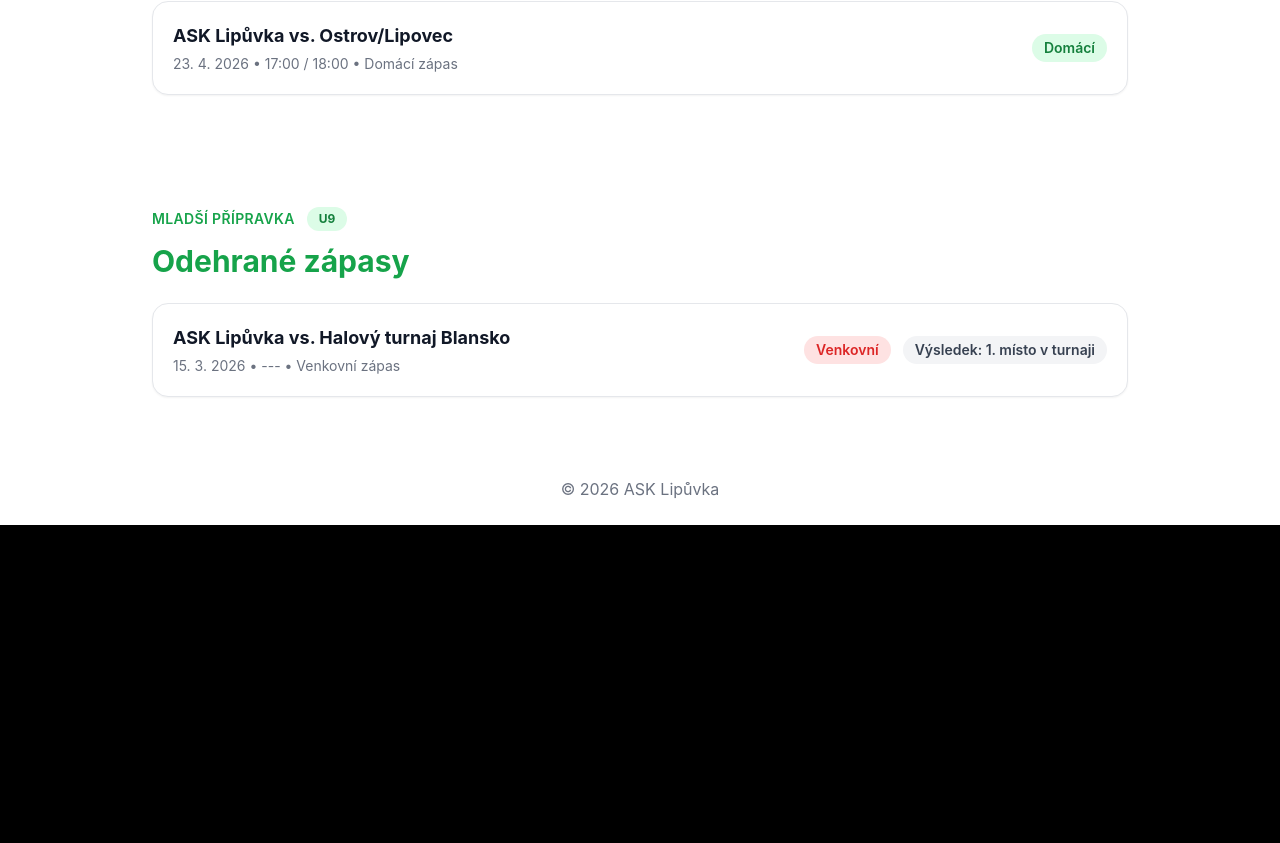
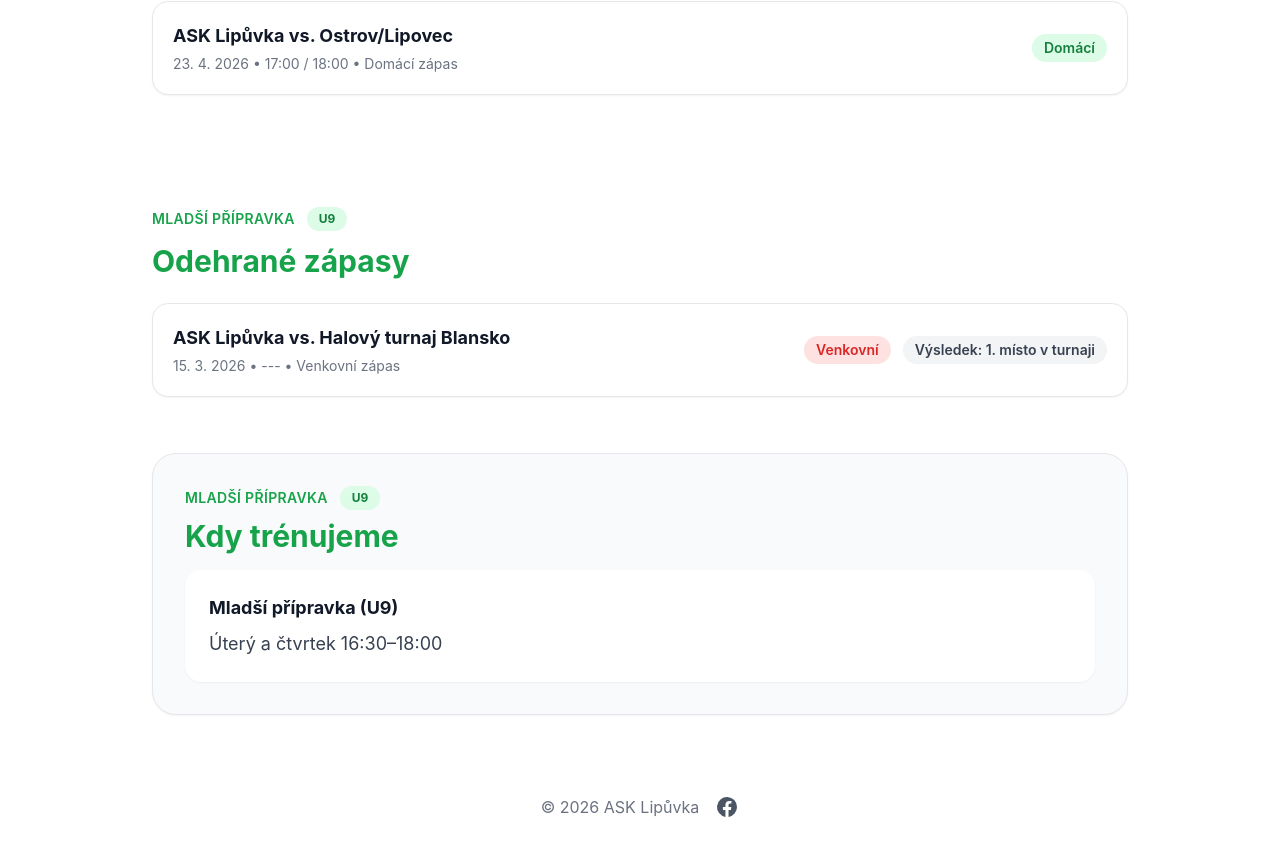
Before and after one commit to EpicKohus/ask-lipuvka-web, a React (Vite) app: page / in a window 1280 px wide. Shown: the part 1584-2427 px from the top of the page. Before the commit the page ends 2109 px from the top, so only its background shows below. Built offline with nearby package versions, Linux system fonts and the light colour scheme.

Commit message:
Finalni upravy webu mladeze

```diff
--- a/src/App.jsx
+++ b/src/App.jsx
@@ -372,10 +372,10 @@ export default function AskLipuvkaWeb() {
                 <div className="absolute left-0 top-full mt-2 min-w-[210px] rounded-2xl border border-gray-200 bg-white p-2 shadow-xl">
                   <button
                     type="button"
-                    onClick={() => openClubPopup('filosofie')}
+                    onClick={() => openClubPopup('fylozofie')}
                     className="block w-full rounded-xl px-4 py-3 text-left text-gray-800 hover:bg-gray-100"
                   >
-                    Filosofie
+                    Fylozofie
                   </button>
 
                   <button
@@ -470,10 +470,10 @@ export default function AskLipuvkaWeb() {
 
               <button
                 type="button"
-                onClick={() => openClubPopup('filosofie')}
+                onClick={() => openClubPopup('fylozofie')}
                 className="border-b px-5 py-4 text-left text-lg font-medium text-gray-800"
               >
-                Filosofie
+                Fylozofie
               </button>
 
               <button
@@ -629,6 +629,44 @@ export default function AskLipuvkaWeb() {
         </div>
       </section>
 
+      <section className="mx-auto max-w-5xl px-6 pb-14">
+        <div className="rounded-3xl border border-gray-200 bg-gray-50 p-8 shadow-sm">
+          <div className="mb-2 flex flex-wrap items-center gap-3">
+            <div className="text-sm font-semibold uppercase tracking-wide text-green-600">
+              {activeCategoryLabel}
+            </div>
+            <span className="rounded-full bg-green-100 px-3 py-1 text-xs font-bold text-green-700">
+              {activeCategoryShortLabel}
+            </span>
+          </div>
+
+          <h2 className="mb-4 text-3xl font-bold text-green-600">Kdy trénujeme</h2>
+
+          <div className="rounded-2xl bg-white p-6 shadow-sm text-lg">
+            {activeCategory === 'predpripravka' && (
+              <>
+                <div className="mb-2 font-bold text-gray-900">Předpřípravka (U7)</div>
+                <div className="text-gray-700">Čtvrtek 17:00–18:00</div>
+              </>
+            )}
+
+            {activeCategory === 'mladsi-pripravka' && (
+              <>
+                <div className="mb-2 font-bold text-gray-900">Mladší přípravka (U9)</div>
+                <div className="text-gray-700">Úterý a čtvrtek 16:30–18:00</div>
+              </>
+            )}
+
+            {activeCategory === 'starsi-pripravka' && (
+              <>
+                <div className="mb-2 font-bold text-gray-900">Starší přípravka (U11)</div>
+                <div className="text-gray-700">Středa 17:00–18:00</div>
+              </>
+            )}
+          </div>
+        </div>
+      </section>
+
       {clubPopupContent && (
         <div
           className="fixed inset-0 z-50 overflow-y-auto bg-black/50 px-4 py-6 animate-[fadeIn_0.2s_ease-out]"
@@ -647,10 +685,10 @@ export default function AskLipuvkaWeb() {
                 ×
               </button>
 
-              {clubPopupContent === 'filosofie' && (
+              {clubPopupContent === 'fylozofie' && (
                 <>
                   <div className="mb-2 flex flex-wrap items-center gap-3 pr-10">
-                    <h2 className="text-3xl font-bold text-green-600">Filosofie</h2>
+                    <h2 className="text-3xl font-bold text-green-600">Fylozofie</h2>
                     <span className="rounded-full bg-green-100 px-3 py-1 text-xs font-bold text-green-700">
                       {activeCategoryShortLabel}
                     </span>
@@ -1041,7 +1079,29 @@ export default function AskLipuvkaWeb() {
         </div>
       )}
 
-      <footer className="py-6 text-center text-gray-500">© 2026 ASK Lipůvka</footer>
+      <footer className="py-6 text-center text-gray-500">
+        <div className="flex items-center justify-center gap-4">
+          <span>© 2026 ASK Lipůvka</span>
+
+          <a
+            href="https://www.facebook.com/people/ASK-Lip%C5%AFvka/100093969443650/"
+            target="_blank"
+            rel="noreferrer"
+            className="text-gray-600 transition hover:text-green-600"
+            aria-label="Facebook ASK Lipůvka"
+            title="Facebook ASK Lipůvka"
+          >
+            <svg
+              xmlns="http://www.w3.org/2000/svg"
+              viewBox="0 0 24 24"
+              fill="currentColor"
+              className="h-6 w-6"
+            >
+              <path d="M22 12a10 10 0 1 0-11.56 9.88v-6.99H7.9V12h2.54V9.8c0-2.5 1.49-3.88 3.77-3.88 1.09 0 2.23.19 2.23.19v2.46h-1.26c-1.24 0-1.63.77-1.63 1.56V12h2.77l-.44 2.89h-2.33v6.99A10 10 0 0 0 22 12Z" />
+            </svg>
+          </a>
+        </div>
+      </footer>
     </div>
   );
 }
```
